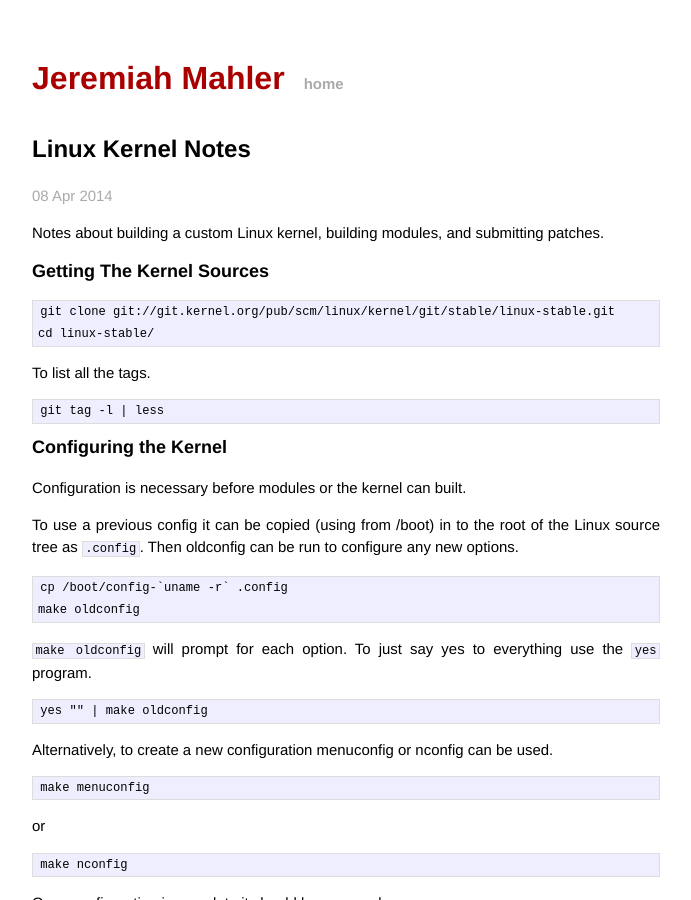
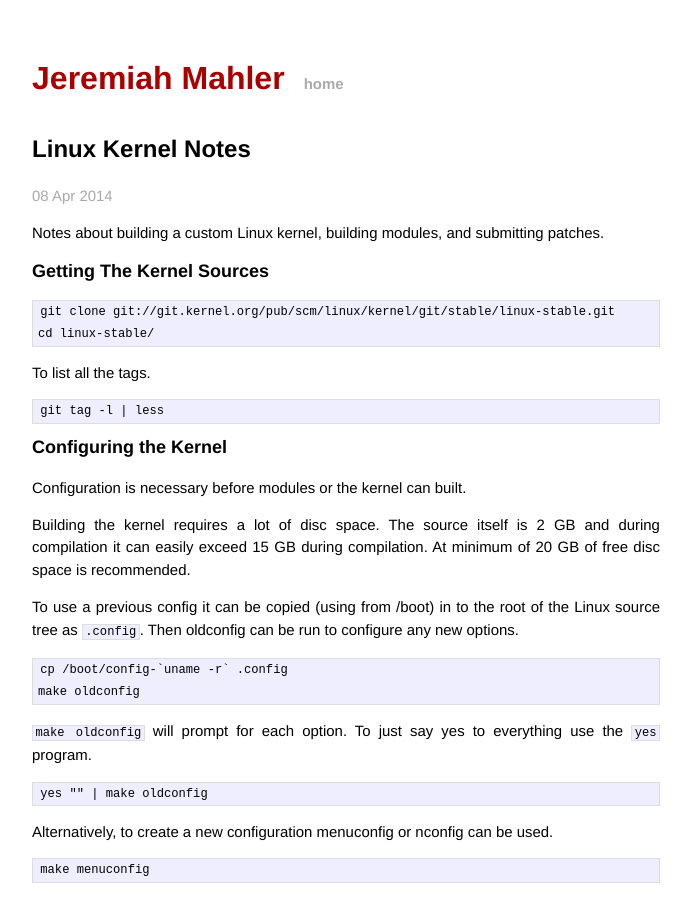
Before and after one commit to jmahler/jmahler.github.io, a Jekyll site: the page built from _posts/2014-04-08-kernel.md, in a window 1280 px wide and 900 px high. Shown: the whole window, without its empty margins (294-985 px from the left). Built offline with Jekyll 4.4.1, drawn with Linux system fonts in a browser that asks for light colours; Markdown is read by kramdown in place of the engine named in the settings.

Commit message:
described kernel disc space requirements

```diff
--- a/_posts/2014-04-08-kernel.md
+++ b/_posts/2014-04-08-kernel.md
@@ -23,6 +23,11 @@ Configuring the Kernel
 ----------------------
 
 Configuration is necessary before modules or the kernel can built.
+
+Building the kernel requires a lot of disc space.
+The source itself is 2 GB and during compilation it can easily exceed
+15 GB during compilation.  At minimum of 20 GB of free disc space is
+recommended.
 
 To use a previous config it can be copied (using from /boot) in
 to the root of the Linux source tree as `.config`.
```
